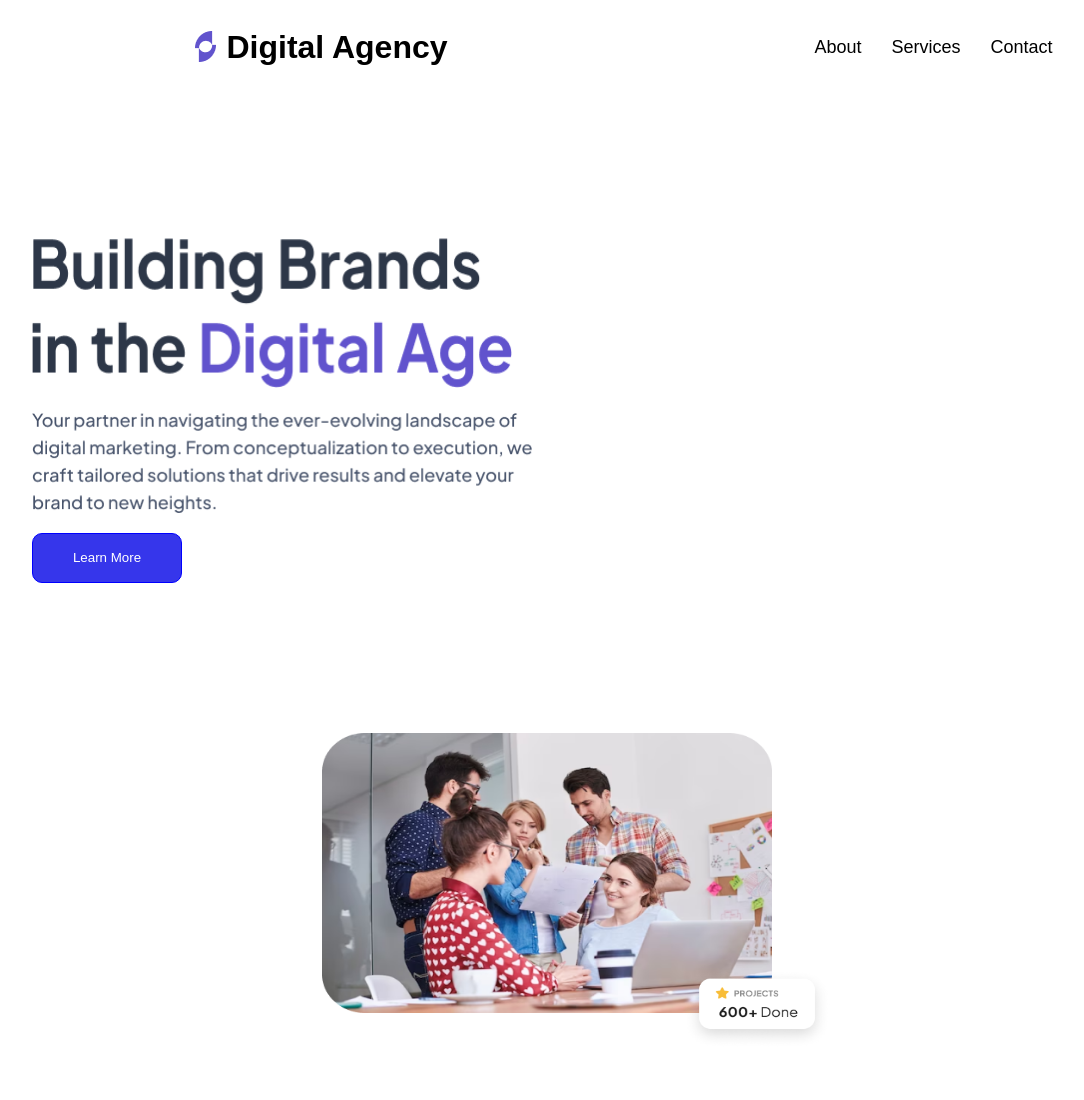
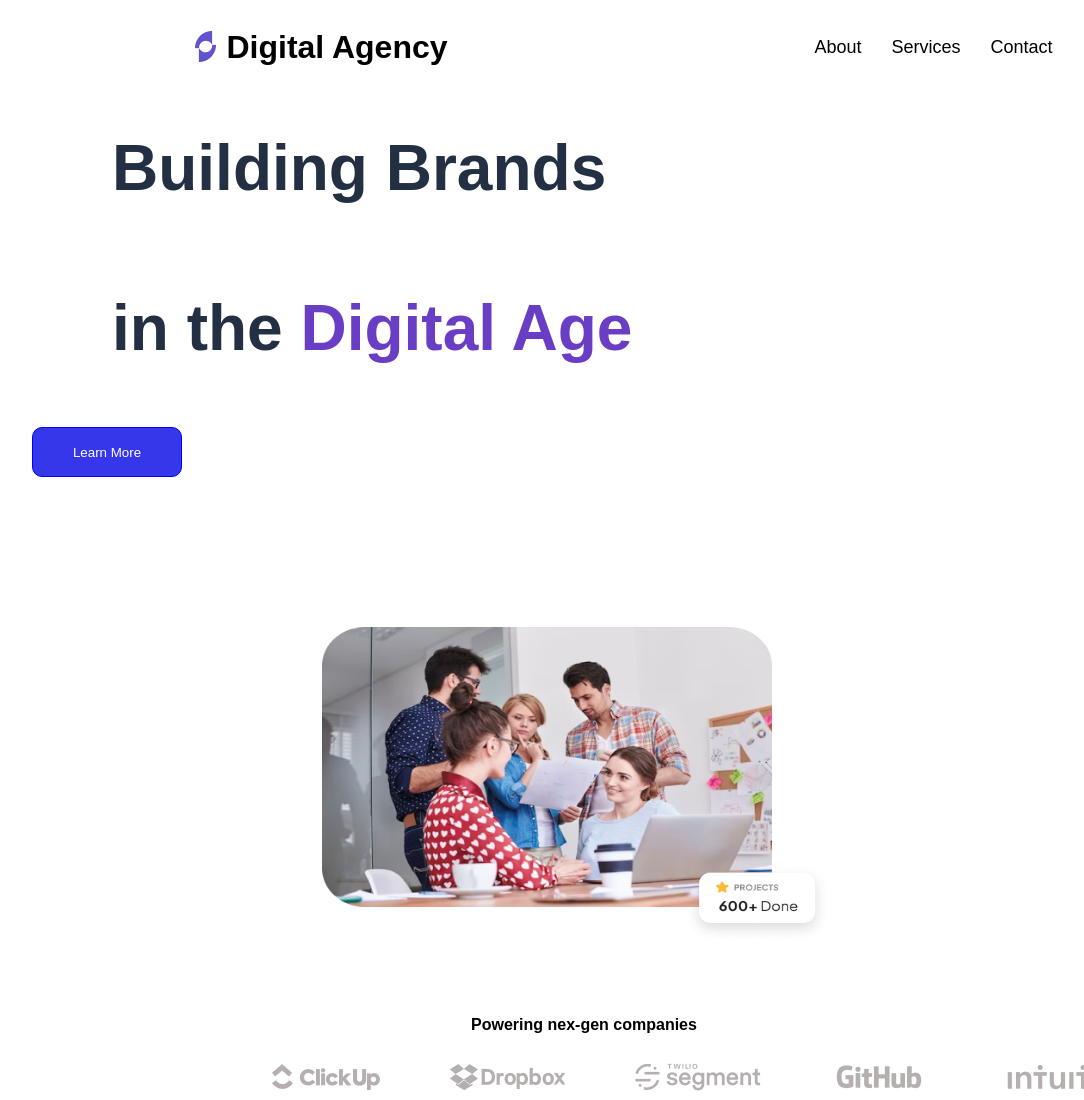
Before and after one commit to dev-rayhona/digital-agency, a plain HTML site: page index.html in a window 1280 px wide. Shown: the top 1100 px of the page, without its empty margins (56-1140 px from the left). Drawn offline with Linux system fonts and the light colour scheme.

Commit message:
new cods on html and css

```diff
--- a/css/style.css
+++ b/css/style.css
@@ -59,11 +59,13 @@
     margin-left: 80px;
     margin-top: 150px;
 }
-#text{
-    width: 500px;
-    height: 100px;
-    margin-left: 80px;
-    margin-top: 25px;
+.text{
+    color: rgb(106, 61, 197);
+}
+#building-h1{
+    color: rgb(35, 48, 68);
+    font-size: 4.0em;
+    padding-left: 160px;
 }
 .building{
     display: flex;
--- a/index.html
+++ b/index.html
@@ -22,8 +22,9 @@
     </div>
     <div class="main">
         <div class="building">
-        <img src="./images/Building Brands in the Digital Age.png" alt="" class="brand-img">
-        <img src="./images/text.png" id="text">
+        <h1 id="building-h1">Building Brands</h1>
+        <h1 id="building-h1"> in the <span class="text"> Digital Age</span></h1>
+
         <a href="#"><button class="more">Learn More</button></a>
         </div>
         <div class="building">
```
